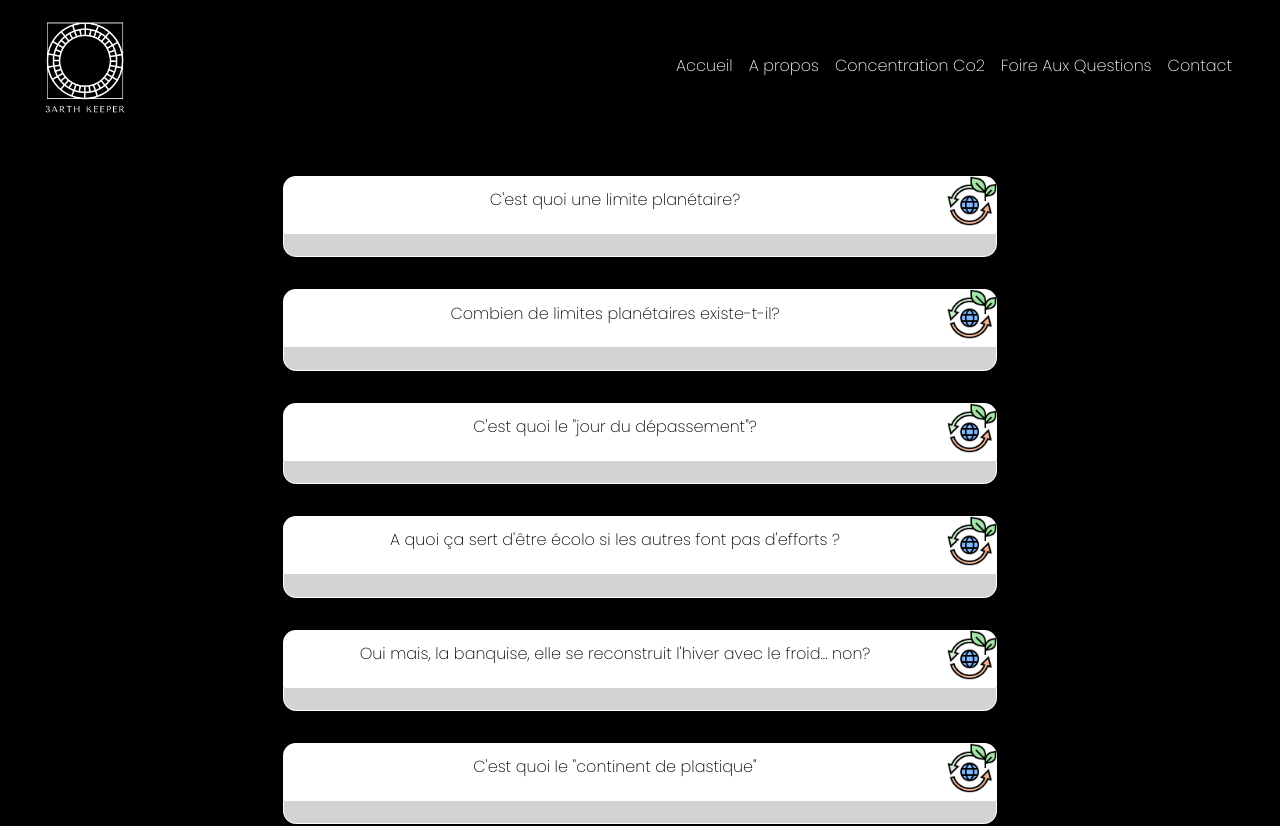
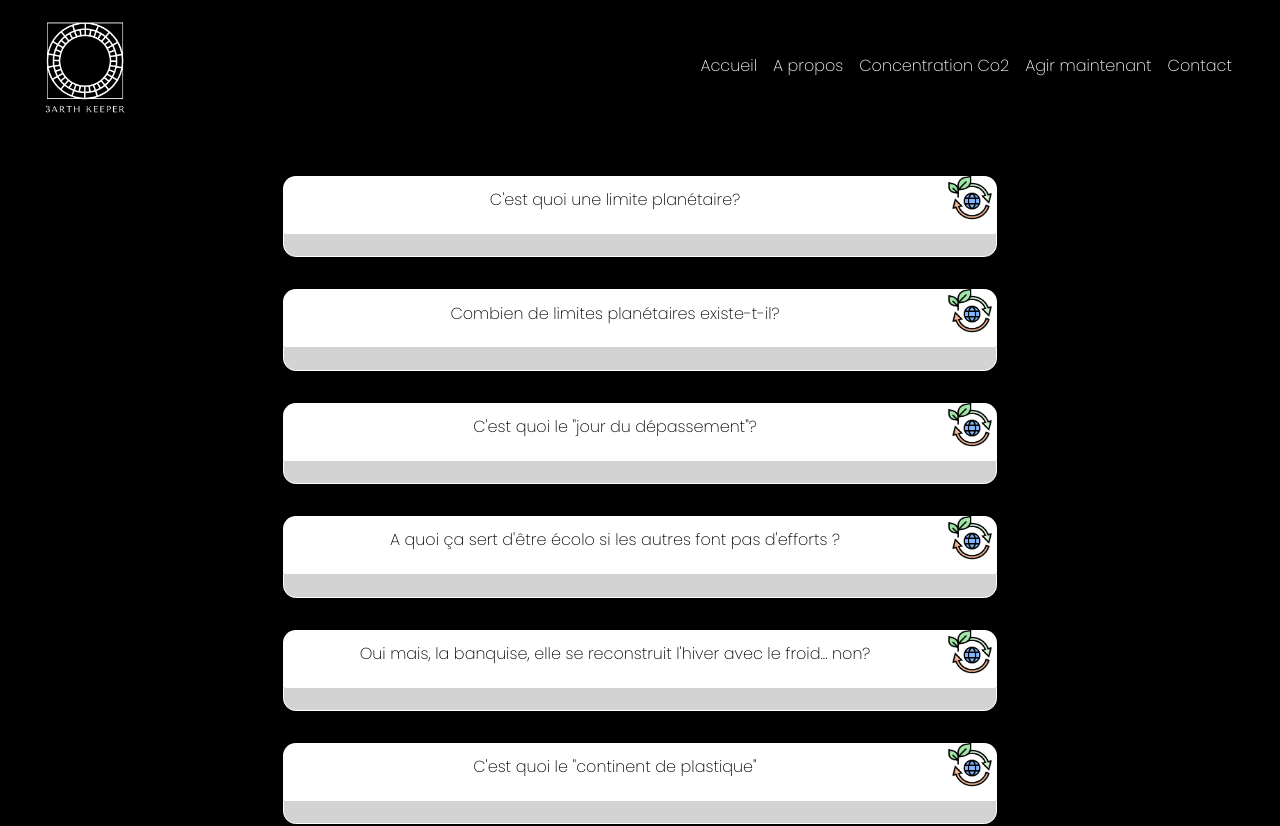
Before and after one commit to WildCodeSchool/-RMT-2203--Erreur404-miditrente, a React (Vite) app in the folder frontend/: page /Faq in a window 1280 px wide. Shown: the top 826 px of the page. Built offline with nearby package versions, Linux system fonts and the light colour scheme.

Commit message:
MODIFIED (cosmétique) faq.png, faq.css, nav.jsx

```diff
--- a/frontend/src/components/Nav.jsx
+++ b/frontend/src/components/Nav.jsx
@@ -53,7 +53,7 @@ function Nav() {
             className="navbar_link_mt"
             onClick={() => setShowLinks(!showlinks)}
           >
-            Foire Aux Questions
+            Agir maintenant
           </Link>
         </li>
         <li className="navbar_item_mt">
--- a/frontend/src/pages/faq.css
+++ b/frontend/src/pages/faq.css
@@ -145,7 +145,7 @@
 }
 .actions_engagement_like_button_dd2 {
   width: 50px;
-  transform: rotate(-60deg);
+  transform: rotate(120deg);
 }
 
 .actions_engagement_like_button_dd {
```
Also changed, not shown: frontend/src/assets/planetfaq.png.
